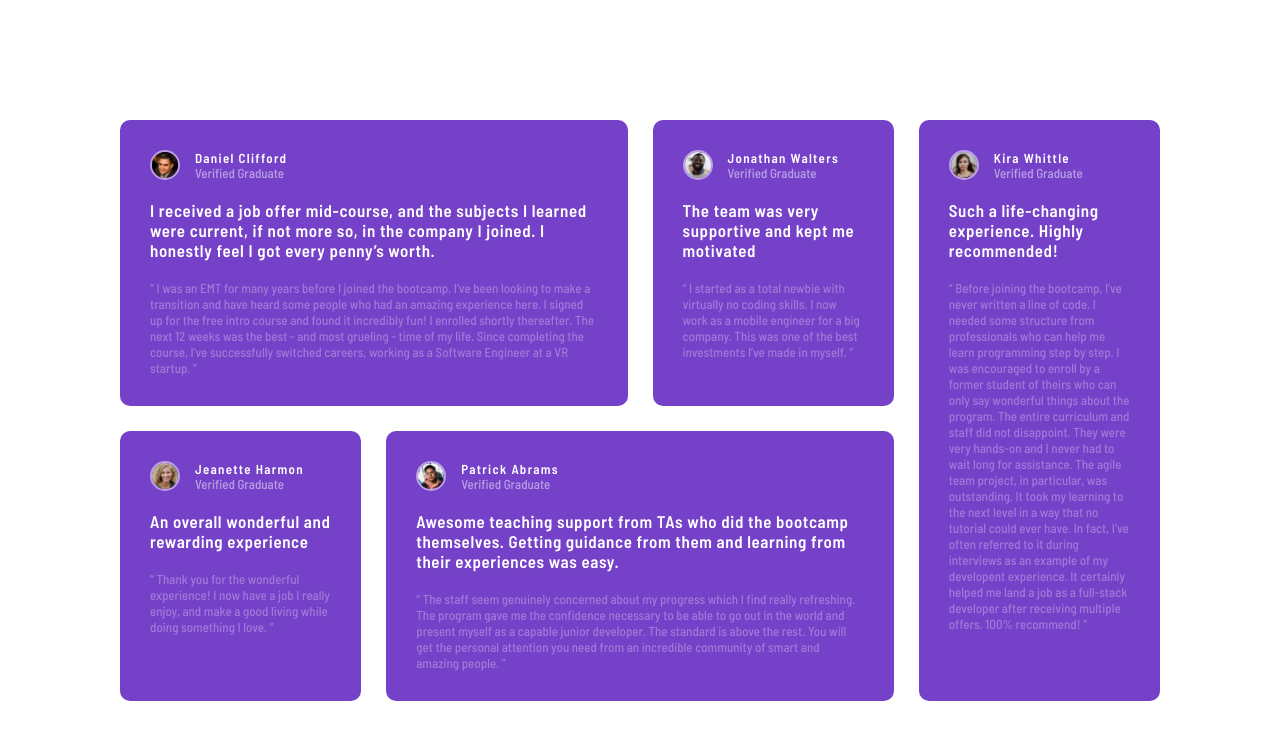
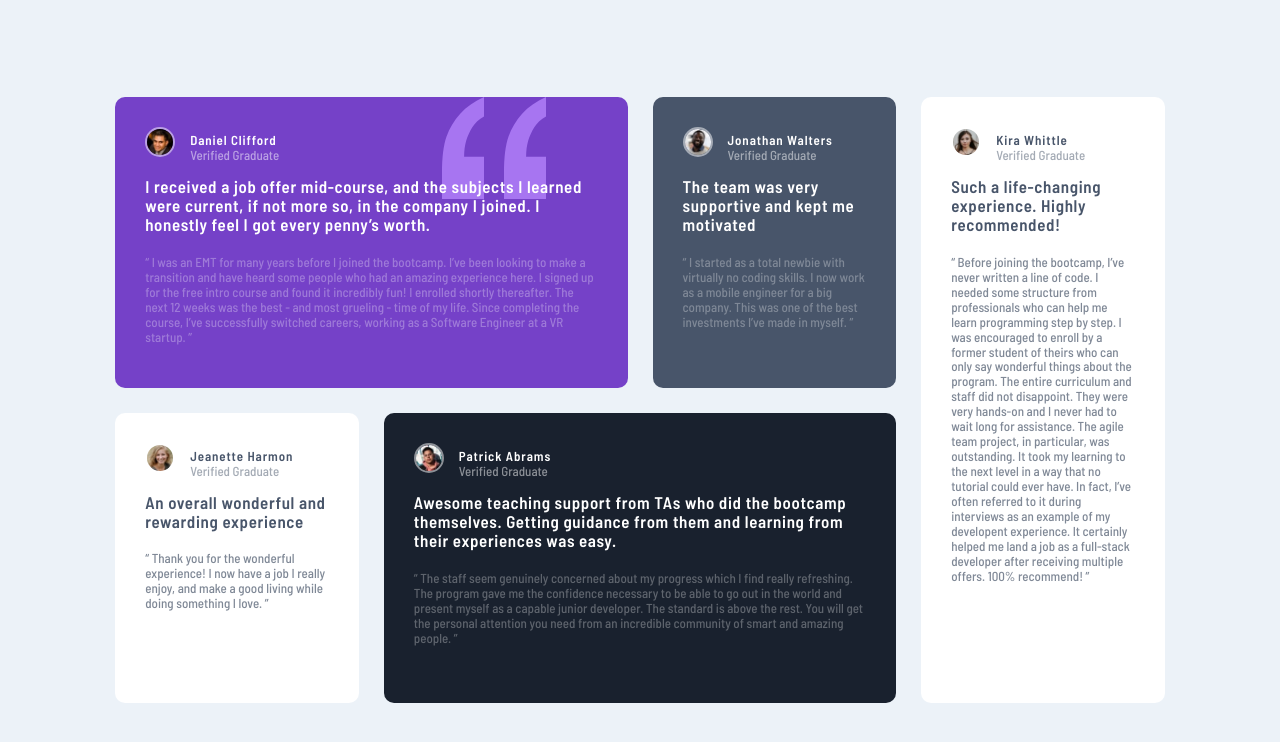
Before and after one commit to AndresRicardo/testimonials-grid-section-main, a website: page index.html in a window 1280 px wide. Drawn offline with Linux system fonts and the light colour scheme.

Commit message:
version mobile and desktop ready

```diff
--- a/index.html
+++ b/index.html
@@ -11,6 +11,7 @@
   <link rel="preconnect" href="https://fonts.gstatic.com" crossorigin>
   <link href="https://fonts.googleapis.com/css2?family=Barlow+Semi+Condensed:wght@500;600&display=swap"
     rel="stylesheet">
+  <link rel="stylesheet" href="normalize.css">
   <link rel="stylesheet" href="styles.css">
 
 </head>
--- /dev/null
+++ b/package.json
@@ -0,0 +1,5 @@
+{
+  "dependencies": {
+    "normalize.css": "^8.0.1"
+  }
+}
--- a/styles.scss
+++ b/styles.scss
@@ -1,3 +1,7 @@
+//////////////////////////////////////////////////////////////
+///////////////////////// VARIABLES //////////////////////////
+//////////////////////////////////////////////////////////////
+
 $size-Mobile: 375px;
 $size-Desktop: 1440px;
 
@@ -26,16 +30,36 @@ $typ-Font-size: 13px;
 // - Weights: 500, 600
 
 * {
-    margin: 0px;
-    padding: 0px;
+    // se comentan los margenes en cero por que se está utilizando nromalize.cc
+    // margin: 0px;
+    // padding: 0px;
     box-sizing: border-box;
     font-size: $typ-Font-size;
     font-family: "Barlow Semi Condensed", sans-serif;
 }
 
+//////////////////////////////////////////////////////////////
+///////////////////////// ELEMENTOS //////////////////////////
+//////////////////////////////////////////////////////////////
+
 body {
     min-height: 100vh;
+    display: flex;
+    justify-content: center;
+    align-items: center;
+    background-color: $color-Light-grayish-blue;
+}
+#container {
+    width: 82%;
+    height: 82%;
+    // padding: 120px;
     display: grid;
+    grid-template-rows: repeat(2, 1fr);
+    // grid-template-columns: repeat(4, minmax(220px, 1fr));
+    grid-template-columns: repeat(4, minmax(220px, 1fr));
+    // grid-template-columns: repeat(auto-fit, minmax(350px, 1fr));
+
+    gap: 25px;
 }
 .card {
     background-color: $color-Moderate-violet;
@@ -63,11 +87,13 @@ body {
         }
         .card-name {
             font-weight: 600;
-            letter-spacing: 0.1rem;
+            letter-spacing: 0.07rem;
+            line-height: 0px;
         }
     }
     .card-verification {
         color: rgba($color: $color-White, $alpha: 0.5);
+        line-height: 0px;
     }
     .card-main {
         font-size: 1.3rem;
@@ -83,34 +109,69 @@ body {
 #daniel {
     grid-row: 1 / span 1;
     grid-column: 1 / span 2;
+
+    background-image: url(images/bg-pattern-quotation.svg);
+    background-repeat: no-repeat;
+    background-position: 80% 0%;
 }
 #jhonathan {
     grid-row: 1 / span 1;
     grid-column: 3 / span 1;
+    background-color: $color-Very-dark-grayish-blue;
 }
 #jeanette {
     grid-row: 2 / span 1;
     grid-column: 1 / span 1;
+    background-color: $color-White;
+
+    #jeanette-header {
+        h3 {
+            color: $color-Very-dark-grayish-blue;
+        }
+        p {
+            color: rgba($color-Very-dark-grayish-blue, 0.5);
+        }
+    }
+    #jeanette-main {
+        color: $color-Very-dark-grayish-blue;
+    }
+    #jeanette-text {
+        color: rgba($color-Very-dark-grayish-blue, 0.7);
+    }
 }
 #patrick {
     grid-row: 2 / span 1;
     grid-column: 2 / span 2;
+    background-color: $colro-Very-dark-blackish-blue;
+
+    #jeanette-header {
+        h3 {
+            color: $color-Very-dark-grayish-blue;
+        }
+        p {
+            color: rgba($color: $color-Very-dark-grayish-blue, $alpha: 0.5);
+        }
+    }
 }
 #kira {
     grid-row: 1 / span 2;
     grid-column: 4 / span 1;
-}
+    background-color: $color-White;
 
-#container {
-    width: 100%;
-    height: 100vh;
-    padding: 120px;
-    display: grid;
-    grid-template-rows: repeat(2, 1fr);
-    grid-template-columns: repeat(4, 1fr);
-    // grid-template-columns: repeat(auto-fit, minmax(350px, 1fr));
-
-    gap: 25px;
+    #kira-header {
+        h3 {
+            color: $color-Very-dark-grayish-blue;
+        }
+        p {
+            color: rgba($color: $color-Very-dark-grayish-blue, $alpha: 0.5);
+        }
+    }
+    #kira-main {
+        color: $color-Very-dark-grayish-blue;
+    }
+    #kira-text {
+        color: rgba($color: $color-Very-dark-grayish-blue, $alpha: 0.7);
+    }
 }
 
 .attribution {
@@ -120,3 +181,41 @@ body {
 .attribution a {
     color: hsl(228, 45%, 44%);
 }
+
+//////////////////////////////////////////////////////////////////
+///////////////////////// MEDIA QUERIES //////////////////////////
+//////////////////////////////////////////////////////////////////
+
+@media screen and (orientation: portrait) and (max-width: 375px) {
+    #container {
+        padding: 20px;
+        grid-template-rows: repeat(5, 1fr);
+        grid-template-columns: minmax(220px, 1fr);
+    }
+    .card {
+        .card-main {
+            font-size: 1.5rem;
+        }
+    }
+
+    #daniel {
+        grid-row: 1 / span 1;
+        grid-column: 1 / span 1;
+    }
+    #jhonathan {
+        grid-row: 2 / span 1;
+        grid-column: 1 / span 1;
+    }
+    #jeanette {
+        grid-row: 3 / span 1;
+        grid-column: 1 / span 1;
+    }
+    #patrick {
+        grid-row: 4 / span 1;
+        grid-column: 1 / span 1;
+    }
+    #kira {
+        grid-row: 5 / span 1;
+        grid-column: 1 / span 1;
+    }
+}
```
Also changed, not shown: css/styles.css (added), normalize.css (added), styles.css, 3 other files.
